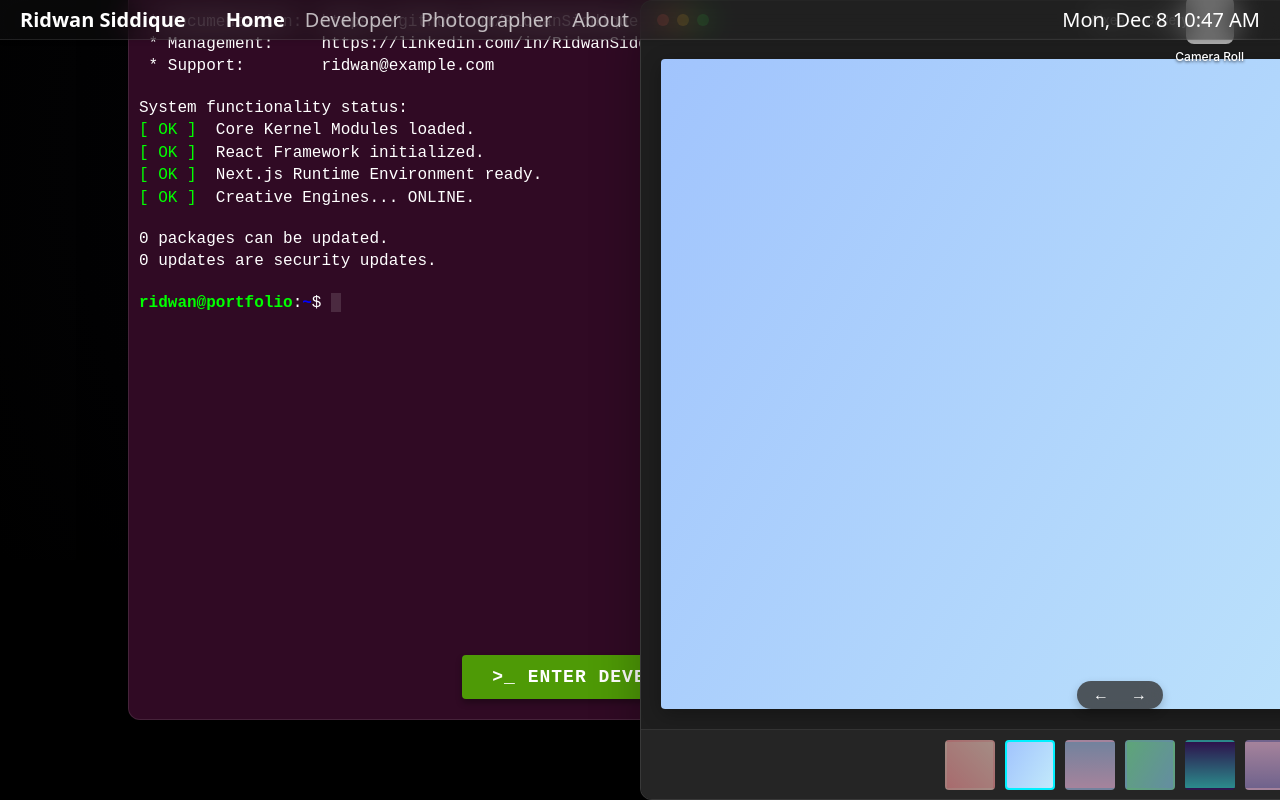
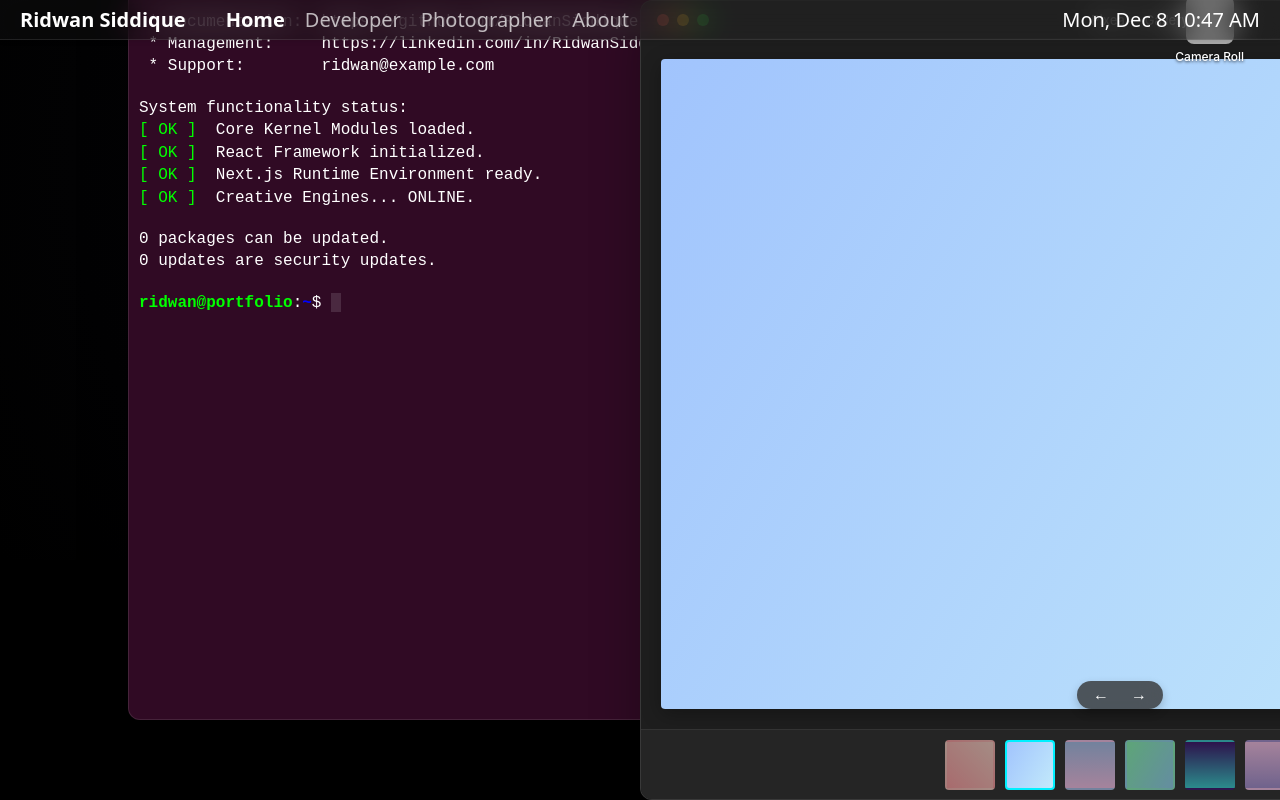
Before and after one commit to RidwanSiddique/dual-portfolio, a Next.js app: page / in a window 1280 px wide. Built offline with nearby package versions, Linux system fonts and the light colour scheme.

Commit message:
feat: Implement hover-activated blur overlay with updated "Enter Developer Mode" button styling and interaction.

```diff
--- a/src/components/desktop/TerminalLandingWindow.tsx
+++ b/src/components/desktop/TerminalLandingWindow.tsx
@@ -64,6 +64,56 @@ export function TerminalLandingWindow() {
             style={{ cursor: 'text', background: '#300a24' }} // Ubuntu terminal bg color
         >
             <div style={{
+                position: 'relative',
+                height: '100%',
+                overflow: 'hidden'
+            }}>
+                {/* Blur Overlay & Button on Hover */}
+                <motion.div
+                    initial={{ opacity: 0 }}
+                    whileHover={{ opacity: 1 }}
+                    style={{
+                        position: 'absolute',
+                        inset: 0,
+                        zIndex: 20,
+                        background: 'rgba(0,0,0,0.3)',
+                        backdropFilter: 'blur(4px)',
+                        WebkitBackdropFilter: 'blur(4px)',
+                        display: 'flex',
+                        alignItems: 'center',
+                        justifyContent: 'center',
+                        cursor: 'pointer'
+                    }}
+                >
+                    <button
+                        onClick={(e) => {
+                            e.stopPropagation()
+                            router.push('/developer')
+                        }}
+                        style={{
+                            background: '#4e9a06', // Ubuntu green
+                            color: 'white',
+                            border: 'none',
+                            padding: '16px 32px',
+                            fontSize: '18px',
+                            fontFamily: 'monospace',
+                            fontWeight: 'bold',
+                            borderRadius: '6px',
+                            cursor: 'pointer',
+                            boxShadow: '0 10px 25px rgba(0,0,0,0.5)',
+                            textTransform: 'uppercase',
+                            letterSpacing: '1px',
+                            transform: 'scale(1)',
+                            transition: 'transform 0.1s'
+                        }}
+                        onMouseEnter={(e) => e.currentTarget.style.transform = 'scale(1.05)'}
+                        onMouseLeave={(e) => e.currentTarget.style.transform = 'scale(1)'}
+                    >
+                        &gt;_ Enter Developer Mode
+                    </button>
+                </motion.div>
+
+                <div style={{
                     padding: '10px 10px',
                     fontFamily: '"Ubuntu Mono", "Courier New", monospace',
                     color: '#fff',
@@ -72,9 +122,10 @@ export function TerminalLandingWindow() {
                     height: '100%',
                     display: 'flex',
                     flexDirection: 'column',
-                position: 'relative'
+                    filter: 'blur(0px)', // Placeholder if we wanted dynamic blur on content div instead
+                    transition: 'filter 0.3s'
                 }}>
-                <div style={{ flex: 1, overflowY: 'auto', paddingBottom: '80px' }}>
+                    <div style={{ flex: 1, overflowY: 'auto', paddingBottom: '20px' }}>
                         {lines.map((line, i) => (
                             <div key={i} style={{ whiteSpace: 'pre-wrap', minHeight: '1.2em' }}>
                                 {line && line.startsWith(" [ OK ]") ? (
@@ -96,44 +147,7 @@ export function TerminalLandingWindow() {
                         ))}
                         <div ref={endRef} />
                     </div>
-
-                {/* Fixed "Enter Developer Mode" Button Area at Bottom */}
-                <motion.div
-                    initial={{ opacity: 0, y: 20 }}
-                    animate={{ opacity: showButton ? 1 : 0, y: showButton ? 0 : 20 }}
-                    transition={{ duration: 0.5 }}
-                    style={{
-                        position: 'absolute',
-                        bottom: '20px',
-                        left: 0,
-                        right: 0,
-                        display: 'flex',
-                        justifyContent: 'center',
-                        pointerEvents: showButton ? 'auto' : 'none'
-                    }}
-                >
-                    <button
-                        onClick={() => router.push('/developer')}
-                        style={{
-                            background: '#4e9a06', // Ubuntu green
-                            color: 'white',
-                            border: 'none',
-                            padding: '12px 30px',
-                            fontSize: '18px',
-                            fontFamily: 'monospace',
-                            fontWeight: 'bold',
-                            borderRadius: '4px',
-                            cursor: 'pointer',
-                            boxShadow: '0 4px 6px rgba(0,0,0,0.3)',
-                            textTransform: 'uppercase',
-                            letterSpacing: '1px'
-                        }}
-                        onMouseEnter={(e) => e.currentTarget.style.background = '#8ae234'} // Lighter green on hover
-                        onMouseLeave={(e) => e.currentTarget.style.background = '#4e9a06'}
-                    >
-                        &gt;_ Enter Developer Mode
-                    </button>
-                </motion.div>
+                </div>
             </div>
         </MacWindow>
     )
```
Lines whose indentation alone changed are shown as unchanged.
